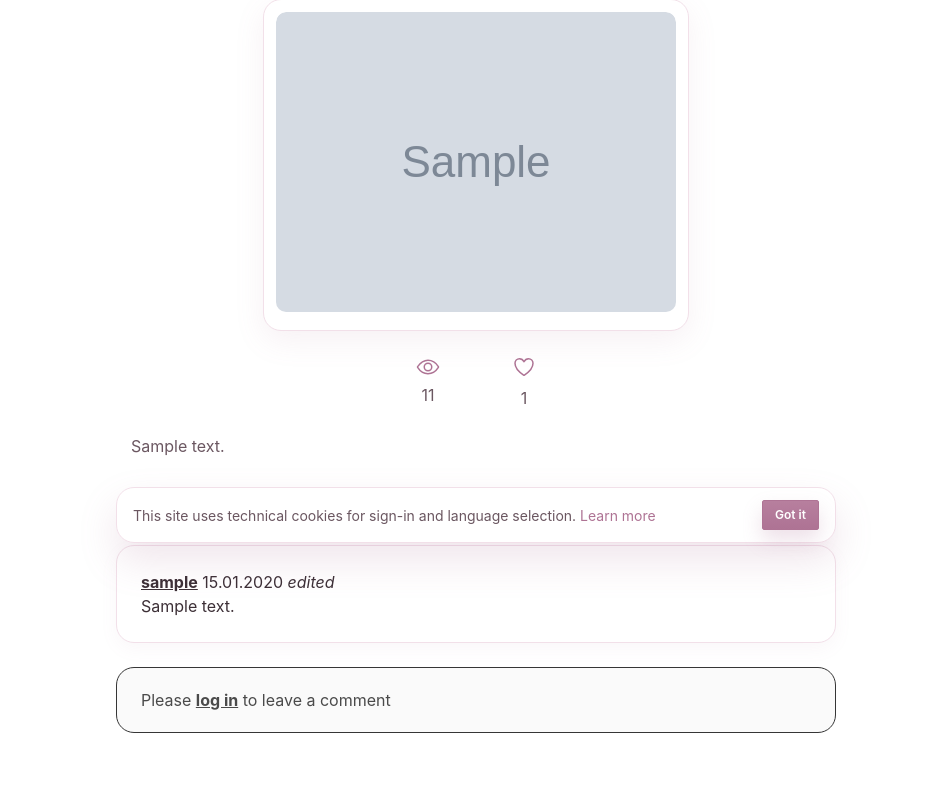
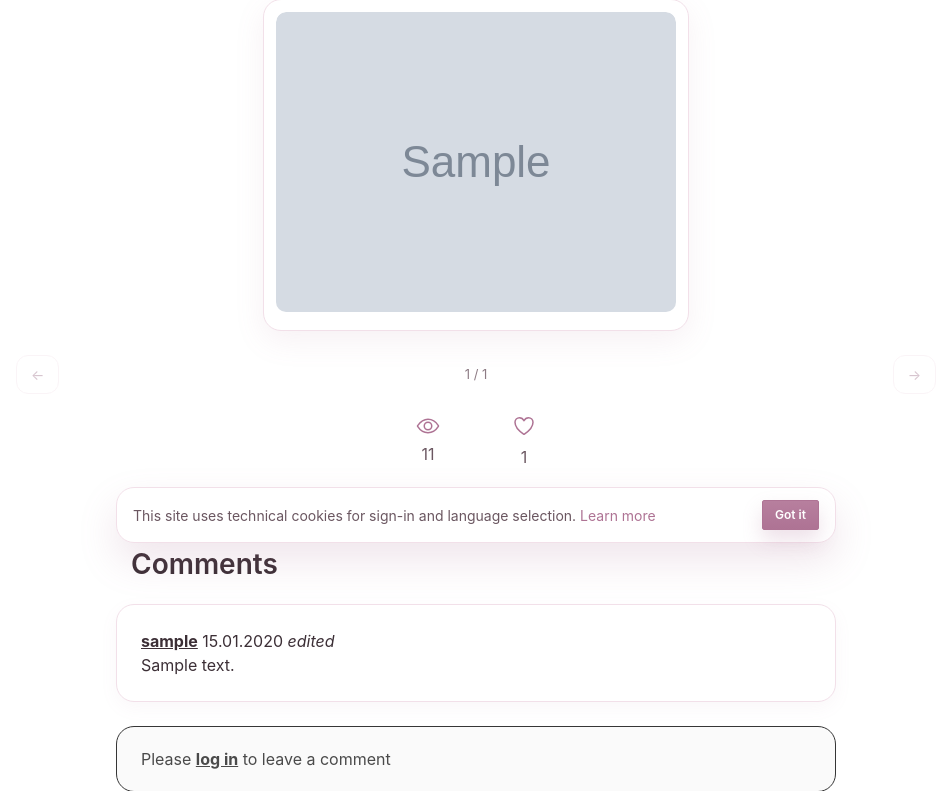
Before and after one commit to voltov-tom/zh-gallery, a Django app: a page that uses zh_gallery/core/templates/core/media_item_detail.html in a window 1280 px wide. Shown: the part 241-1032 px from the top of the page, without its empty margins (164-1115 px from the left). Run offline with Django 5.2, Linux system fonts and the light colour scheme; tables that the repository leaves empty hold one stand-in row (values such as "Sample post"); grey boxes marked "Sample" are stand-in pictures.

Commit message:
feat(media): перелистывание работ на странице просмотра
- selectors.media_item_neighbours: соседи в подкатегории по тому же
  порядку, что и сетка (по названию), плюс позиция и всего;
- на странице работы — стрелки «предыдущая/следующая» с названиями и
  счётчик «5 / 13»; на краях стрелки неактивны;
- media_nav.js: перелистывание клавишами ← и → (не мешает вводу в полях);
- на мобильных названия скрываются, остаются стрелки;
- тесты селектора и страницы (212 passed).

```diff
--- a/zh_gallery/core/selectors.py
+++ b/zh_gallery/core/selectors.py
@@ -49,6 +49,32 @@ def media_items_with_stats(subcategory: SubCategory) -> QuerySet[MediaItem]:
     return MediaItem.objects.with_stats().filter(subcategory=subcategory)
 
 
+def media_item_neighbours(media_item: MediaItem) -> dict:
+    """Соседи работы в её подкатегории — для перелистывания.
+
+    Порядок совпадает с сеткой подкатегории (по названию), поэтому «следующая»
+    работа визуально та же, что справа в списке.
+    """
+    siblings = MediaItem.objects.filter(subcategory_id=media_item.subcategory_id).order_by("title")
+    ids = list(siblings.values_list("pk", flat=True))
+    if media_item.pk not in ids:
+        return {"prev_item": None, "next_item": None, "position": None, "total": len(ids)}
+
+    index = ids.index(media_item.pk)
+    prev_id = ids[index - 1] if index > 0 else None
+    next_id = ids[index + 1] if index < len(ids) - 1 else None
+    neighbours = {
+        item.pk: item for item in siblings.filter(pk__in=[i for i in (prev_id, next_id) if i])
+    }
+
+    return {
+        "prev_item": neighbours.get(prev_id),
+        "next_item": neighbours.get(next_id),
+        "position": index + 1,
+        "total": len(ids),
+    }
+
+
 def last_reviews(limit: int = 10) -> QuerySet[MediaItemReview]:
     """Последние комментарии для главной."""
     return (
--- a/zh_gallery/core/static/core/css/components.css
+++ b/zh_gallery/core/static/core/css/components.css
@@ -488,6 +488,58 @@ figure.image.mini-card__image img {
     }
 }
 
+/* Перелистывание работ внутри подкатегории */
+.media-nav {
+    display: flex;
+    align-items: center;
+    justify-content: space-between;
+    gap: 12px;
+    margin: 12px 0 18px;
+    padding: 0 4px;
+}
+
+.media-nav__link {
+    display: inline-flex;
+    align-items: center;
+    gap: 8px;
+    max-width: 44%;
+    padding: 8px 14px;
+    border: 1px solid var(--pink-line);
+    border-radius: 12px;
+    background: #fff;
+    color: var(--pink-dark);
+    font-size: 14px;
+    text-decoration: none;
+    transition: background 0.15s ease;
+}
+
+.media-nav__link:hover {
+    background: var(--pink-soft);
+}
+
+.media-nav__link.is-disabled {
+    opacity: 0.35;
+    pointer-events: none;
+}
+
+.media-nav__label {
+    overflow: hidden;
+    text-overflow: ellipsis;
+    white-space: nowrap;
+}
+
+.media-nav__counter {
+    font-size: 13px;
+    color: var(--text-soft);
+    white-space: nowrap;
+}
+
+@media screen and (max-width: 767px) {
+    .media-nav__label {
+        display: none;
+    }
+}
+
 .media-detail__counters {
     justify-content: center;
     gap: 72px;
--- /dev/null
+++ b/zh_gallery/core/static/core/js/media_nav.js
@@ -0,0 +1,23 @@
+// Перелистывание работ стрелками клавиатуры: ← предыдущая, → следующая.
+// Работает только когда фокус не в поле ввода.
+document.querySelectorAll("[data-media-nav]").forEach(function (nav) {
+    document.addEventListener("keydown", function (event) {
+        if (event.metaKey || event.ctrlKey || event.altKey || event.shiftKey) {
+            return;
+        }
+
+        var active = document.activeElement;
+        if (active) {
+            var tag = active.tagName;
+            if (tag === "INPUT" || tag === "TEXTAREA" || tag === "SELECT" || active.isContentEditable) {
+                return;
+            }
+        }
+
+        if (event.key === "ArrowLeft" && nav.dataset.prev) {
+            window.location.href = nav.dataset.prev;
+        } else if (event.key === "ArrowRight" && nav.dataset.next) {
+            window.location.href = nav.dataset.next;
+        }
+    });
+});
--- a/zh_gallery/core/templates/core/media_item_detail.html
+++ b/zh_gallery/core/templates/core/media_item_detail.html
@@ -21,6 +21,35 @@
                 </div>
             </figure>
         </div>
+
+        <nav class="media-nav" data-media-nav
+             {% if prev_item %}data-prev="{{ prev_item.get_absolute_url }}"{% endif %}
+             {% if next_item %}data-next="{{ next_item.get_absolute_url }}"{% endif %}
+             aria-label="{% trans 'Browse works' %}">
+            {% if prev_item %}
+                <a class="media-nav__link" href="{{ prev_item.get_absolute_url }}" rel="prev"
+                   title="{{ prev_item.title }}">
+                    <span aria-hidden="true">←</span>
+                    <span class="media-nav__label">{{ prev_item.title }}</span>
+                </a>
+            {% else %}
+                <span class="media-nav__link is-disabled" aria-disabled="true">←</span>
+            {% endif %}
+
+            {% if position %}
+                <span class="media-nav__counter">{{ position }} / {{ total }}</span>
+            {% endif %}
+
+            {% if next_item %}
+                <a class="media-nav__link" href="{{ next_item.get_absolute_url }}" rel="next"
+                   title="{{ next_item.title }}">
+                    <span class="media-nav__label">{{ next_item.title }}</span>
+                    <span aria-hidden="true">→</span>
+                </a>
+            {% else %}
+                <span class="media-nav__link is-disabled" aria-disabled="true">→</span>
+            {% endif %}
+        </nav>
 
         <div class="block is-flex media-detail__counters">
             <div class="media-detail__counter">
@@ -114,4 +143,5 @@
 {% block scripts %}
     <script type="module" src="{% static 'core/js/like.js' %}"></script>
     <script type="module" src="{% static 'core/js/zoom.js' %}"></script>
+    <script type="module" src="{% static 'core/js/media_nav.js' %}"></script>
 {% endblock scripts %}
--- a/zh_gallery/core/views/gallery.py
+++ b/zh_gallery/core/views/gallery.py
@@ -114,4 +114,5 @@ class MediaItemDetailView(WithBackUrlMixin, DetailView):
             self.request.user.is_authenticated
             and self.object.likes.filter(pk=self.request.user.pk).exists()
         )
+        context.update(selectors.media_item_neighbours(self.object))
         return context
```
Also changed, not shown: zh_gallery/core/tests/test_selectors.py (+24 -0 lines), zh_gallery/core/tests/test_views.py (+18 -0 lines).
